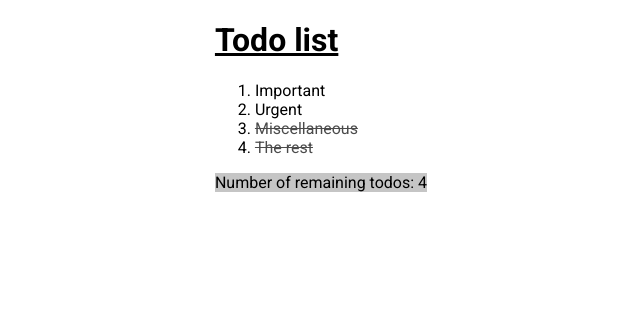
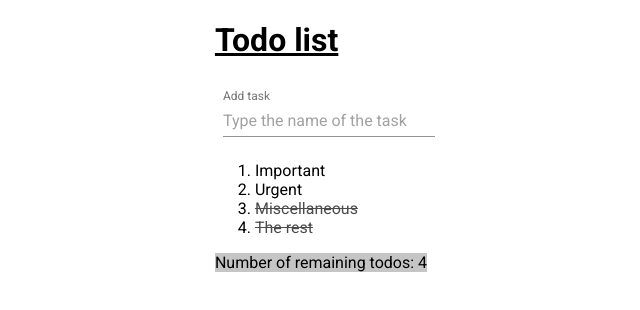
Before and after one commit to WebHeroSchool/rfp, a React (Create React App) app: page / in a window 1280 px wide. Shown: the top 310 px of the page, without its empty margins (319-959 px from the left). Built offline with nearby package versions, Linux system fonts and the light colour scheme.

Commit message:
material UI lesson completed

```diff
--- a/package.json
+++ b/package.json
@@ -29,6 +29,7 @@
     ]
   },
   "devDependencies": {
+    "@material-ui/core": "^3.9.3",
     "classnames": "^2.2.6"
   }
 }
--- a/src/components/App/App.js
+++ b/src/components/App/App.js
@@ -2,6 +2,7 @@ import React from 'react';
 import Footer from '../Footer/Footer';
 import ItemList from '../ItemList/ItemList';
 import styles from './App.module.css';
+import InputItem from '../InputItem/InputItem';
 
 
 const App = () => {
@@ -27,6 +28,7 @@ const todoItems = [
     return (
     <div className={styles.wrapper}>
         <h1 className={styles.heading}>Todo list</h1>
+        <InputItem />
         <ItemList todoItems = { todoItems }/>
         <Footer todoCount = {4} />
 
--- /dev/null
+++ b/src/components/InputItem/InputItem.js
@@ -0,0 +1,18 @@
+import React from 'react';
+import TextField from '@material-ui/core/TextField';
+
+const InputItem = () => (
+    <TextField
+          id="standard-full-width"
+          label="Add task"
+          style={{ margin: 8 }}
+          placeholder="Type the name of the task"
+          fullWidth
+          margin="normal"
+          InputLabelProps={{
+            shrink: true,
+          }}
+        />
+);
+
+export default InputItem;
--- a/src/components/ItemList/ItemList.js
+++ b/src/components/ItemList/ItemList.js
@@ -9,4 +9,4 @@ const ItemList = ({ todoItems }) => (
     </ol>
 );
 
-export default ItemList
+export default ItemList;
```
Also changed, not shown: 1 other file (tests, documents, lock files or other folders).
